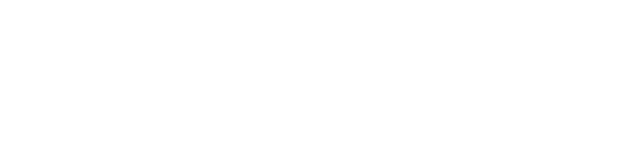
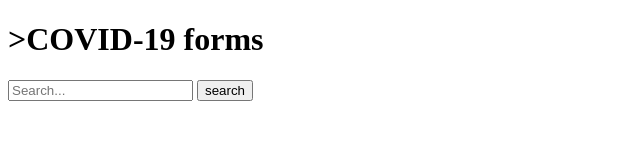
Before and after one commit to ganushkevychv/locatorForm, a plain HTML site: page index.html in a window 1280 px wide. Shown: the whole page, without its empty margins (0-640 px from the left). Drawn offline with Linux system fonts and the light colour scheme.

Commit message:
index.html compleated

```diff
--- a/index.html
+++ b/index.html
@@ -7,6 +7,12 @@
     <title>COVID-19 ralated forms</title>
 </head>
 <body>
+    <h1>>COVID-19 forms</h1>
+    <p>
+    <input type="text" placeholder="Search..." id="form" maxlength="3">
+    <input type="button" value="search" id="search" onclick="searchFunc()">
+    </p>
+    <div id="result"></div>
     <script src="/script.js"></script>
 </body>
 </html>
```
